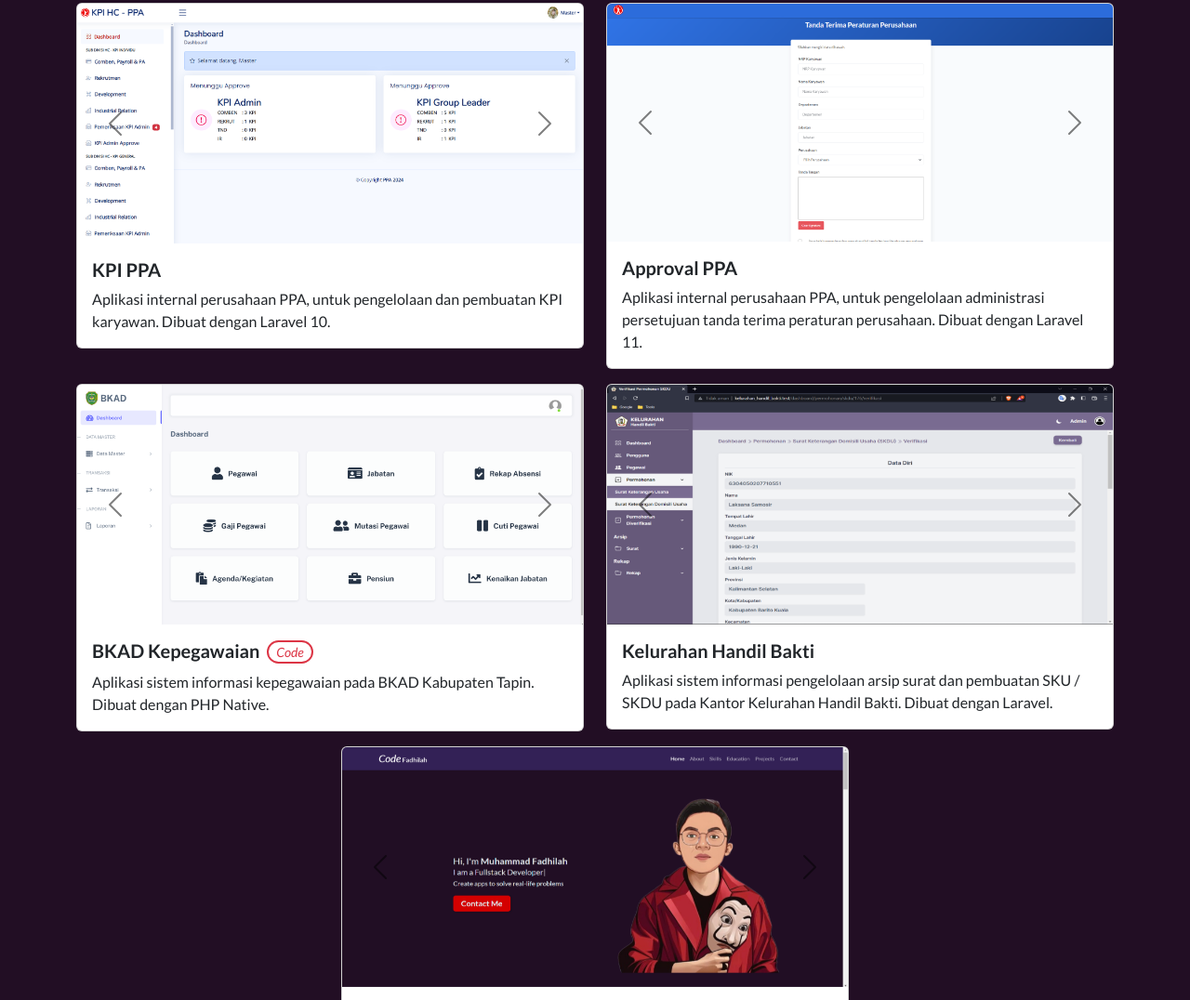
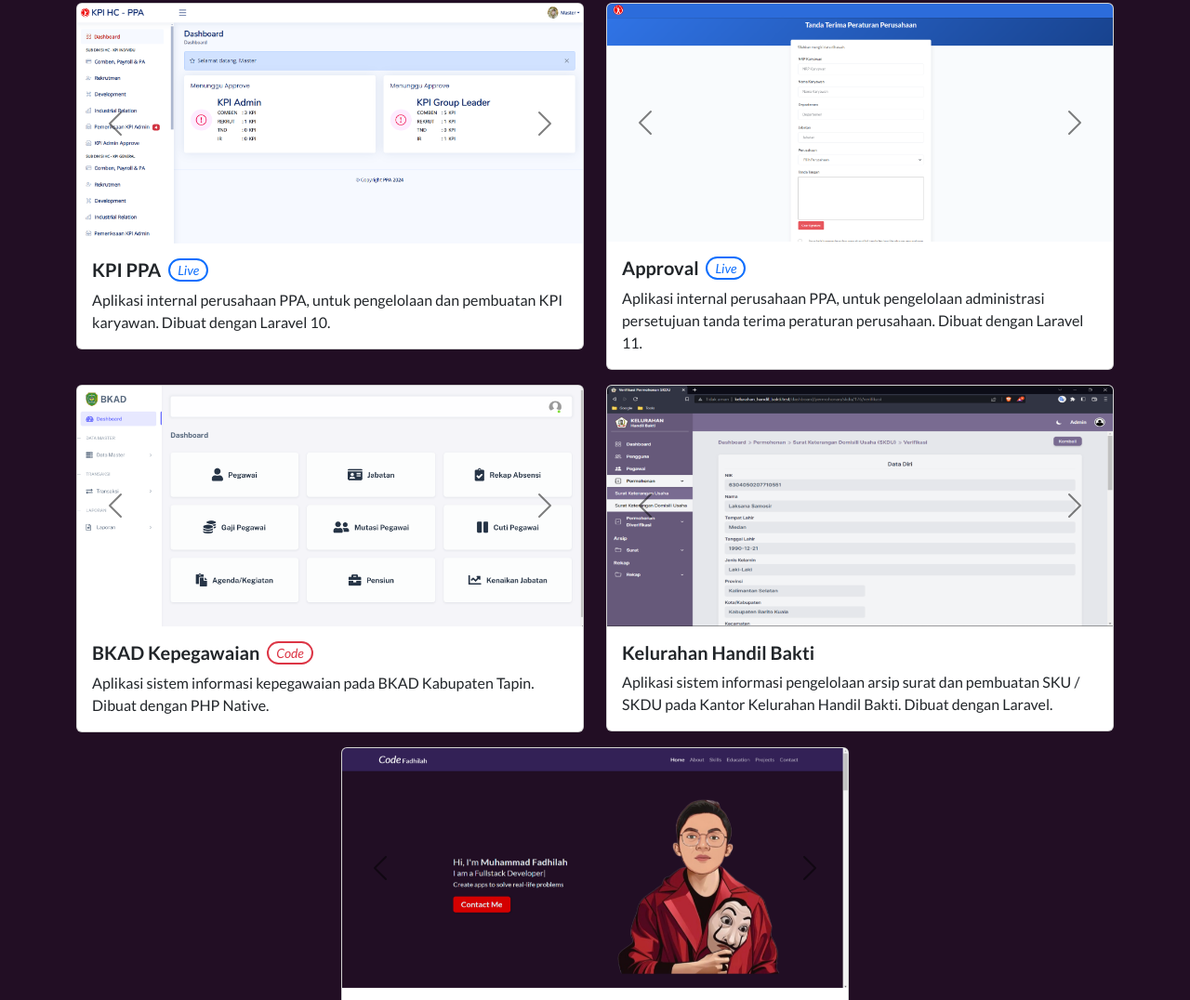
Before and after one commit to MuhammadFadhilah0063/portfolio, a plain HTML site: page index.html in a window 1280 px wide. Shown: the part 3619-4695 px from the top of the page at 93% size. Drawn offline with nearby package versions, Linux system fonts and the light colour scheme.

Commit message:
Perubahan menambahkan link live project

```diff
--- a/index.html
+++ b/index.html
@@ -328,6 +328,8 @@
 
       <div class="container">
         <div class="row justify-content-center row-gap-3">
+
+          <!-- Barakat -->
           <div class="col-md-6">
             <div class="card overflow-hidden">
               <div id="carousel1" class="carousel-fade carousel slide" data-bs-ride="carousel">
@@ -376,6 +378,7 @@
             </div>
           </div>
 
+          <!-- Kompetensi -->
           <div class="col-md-6">
             <div class="card overflow-hidden">
               <div id="carousel2" class="carousel-fade carousel slide" data-bs-ride="carousel">
@@ -415,6 +418,7 @@
             </div>
           </div>
 
+          <!-- KPI -->
           <div class="col-md-6">
             <div class="card overflow-hidden">
               <div id="carousel3" class="carousel-fade carousel slide" data-bs-ride="carousel">
@@ -450,7 +454,9 @@
               </div>
 
               <div class="card-body">
-                <h5 class="card-title fw-bold">KPI PPA
+                <h5 class="card-title fw-bold">KPI PPA <a target="_blank" href="PPA https://kpi.hcdev.web.id/"
+                    class="fst-italic btn btn-sm btn-outline-primary rounded-5 border-2 ms-1 py-0"
+                    style="margin-top: -4px;">Live</a>
                 </h5>
                 <p class="card-text">
                   Aplikasi internal perusahaan PPA, untuk pengelolaan dan pembuatan KPI karyawan. Dibuat
@@ -460,6 +466,7 @@
             </div>
           </div>
 
+          <!-- Approval -->
           <div class="col-md-6">
             <div class="card overflow-hidden">
               <div id="carouselApproval" class="carousel-fade carousel slide" data-bs-ride="carousel">
@@ -491,7 +498,9 @@
               </div>
 
               <div class="card-body">
-                <h5 class="card-title fw-bold">Approval PPA
+                <h5 class="card-title fw-bold">Approval <a target="_blank" href="PPA https://pp-ppabib.hcdev.web.id/"
+                    class="fst-italic btn btn-sm btn-outline-primary rounded-5 border-2 ms-1 py-0"
+                    style="margin-top: -4px;">Live</a>
                 </h5>
                 <p class="card-text">
                   Aplikasi internal perusahaan PPA, untuk pengelolaan administrasi persetujuan tanda terima peraturan
@@ -501,6 +510,7 @@
             </div>
           </div>
 
+          <!-- BKAD -->
           <div class="col-md-6">
             <div class="card overflow-hidden">
               <div id="carousel4" class="carousel-fade carousel slide" data-bs-ride="carousel">
@@ -540,6 +550,7 @@
             </div>
           </div>
 
+          <!-- Kelurahan -->
           <div class="col-md-6">
             <div class="card overflow-hidden">
               <div id="carousel5" class="carousel-fade carousel slide" data-bs-ride="carousel">
@@ -572,6 +583,7 @@
             </div>
           </div>
 
+          <!-- Portfolio -->
           <div class="col-md-6">
             <div class="card overflow-hidden">
               <div id="carousel6" class="carousel-fade carousel slide" data-bs-ride="carousel">
```
